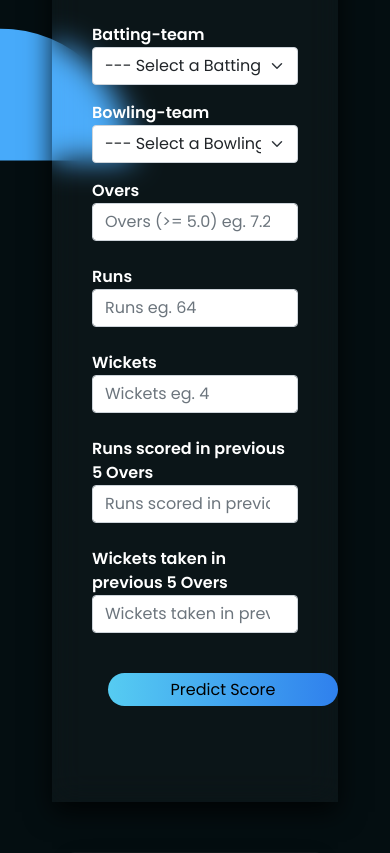
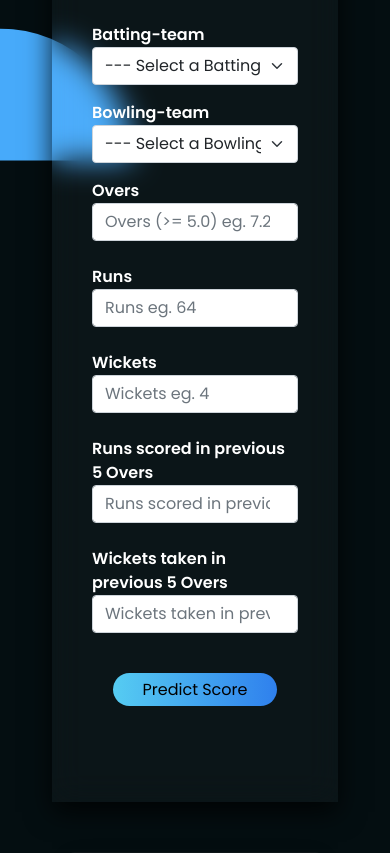
Before and after one commit to Rohanvp07/IPL-score-prediction-Modified, a Flask app: page / in a window 390 px wide. Shown: the part 684-1537 px from the top of the page. Run offline with Flask 2, Linux system fonts and the light colour scheme; parts of the project's set-up code (start-up, migrations or seed data) failed here and were passed over.

Commit message:
Update style.css

```diff
--- a/static/style.css
+++ b/static/style.css
@@ -166,7 +166,7 @@ label
 {
 
     position: relative;
-    min-width: 230px;
+    width: 80%;
     margin: 1em;
     padding: 0.3em;
     background: linear-gradient(to right,#56ccf2,#2f80ed);
@@ -187,8 +187,5 @@ label
     form{
         width: 100%;
     }
-    .btn-sim
-    {
-        width: 80%;
-    }
+
   }
```
